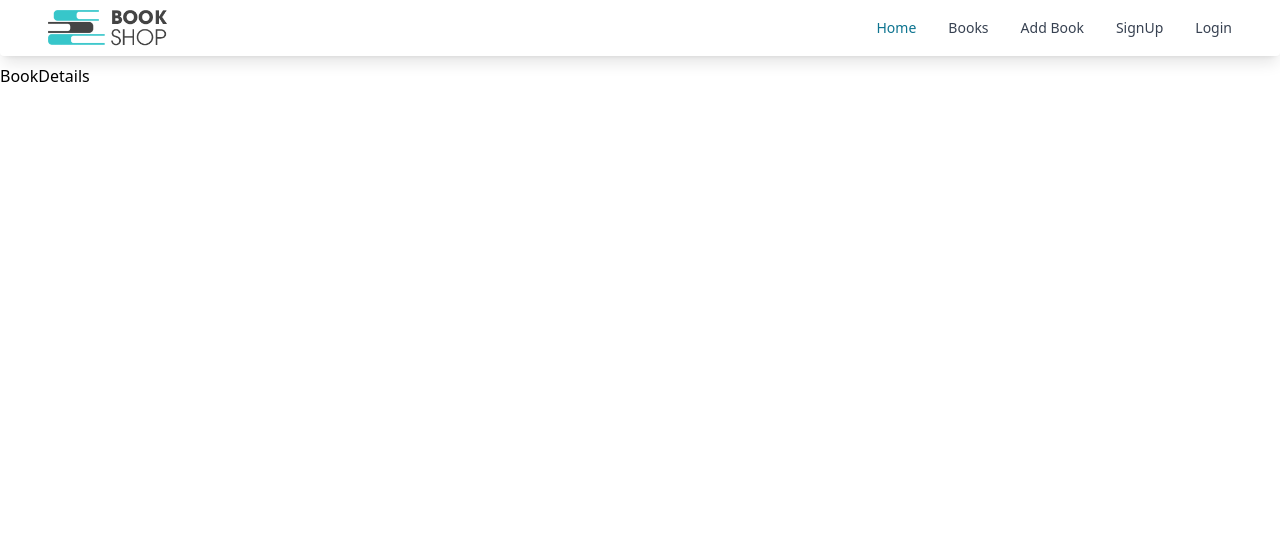
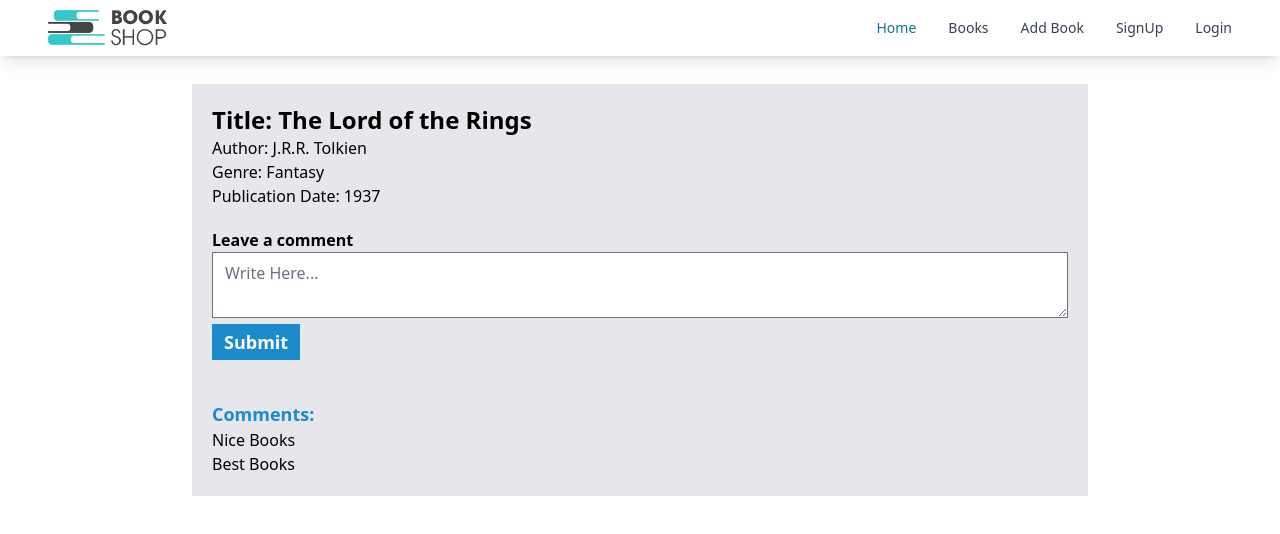
Before and after one commit to Abhamid3311/book-shop-redux, a React (Vite) app: page /book-details/1 in a window 1280 px wide. Shown: the top 534 px of the page. Built offline with nearby package versions, Linux system fonts and the light colour scheme.

Commit message:
Recent book,book details,add book page done

```diff
--- a/src/components/BookCard.tsx
+++ b/src/components/BookCard.tsx
@@ -1,12 +1,13 @@
-import { IBook } from '@/pages/AllBooks';
-import React from 'react'
+import { useNavigate } from "react-router-dom";
 
 export default function BookCard({ book }) {
+    const navigate = useNavigate();
 
     const { _id, title, author, publicationDate, genre } = book;
 
-    const handleBookDetails = (id) => {
-        console.log(id)
+    const handleBookDetails = (id: string) => {
+        console.log(id);
+        navigate(`/book-details/${id}`)
     };
 
     return (
@@ -23,11 +24,6 @@ export default function BookCard({ book }) {
 
             <button onClick={() => handleBookDetails(_id)} className='bg-primary text-white px-3 py-1 rounded-lg text-lg font-semibold hover:underline'>View Details</button>
 
-
-
-
-
-
         </div>
 
     )
--- /dev/null
+++ b/src/components/RecentBooks.tsx
@@ -0,0 +1,19 @@
+import { bookData } from '@/pages/AllBooks'
+import React from 'react'
+import BookCard from './BookCard'
+
+export default function RecentBooks() {
+    return (
+        <div className='bg-gray-200'>
+            <div className="max-w-7xl mx-auto px-5 lg:px-5 py-10 ">
+                <h1 className="text-2xl lg:text-4xl font-bold text-start mb-10">Our Recent Books</h1>
+                <div className="grid grid-cols-2 md:grid-cols-3 lg:grid-cols-4 gap-5">
+                    {
+                        bookData.map(book => <BookCard key={book._id} book={book} />).slice(0, 10)
+                    }
+                </div>
+
+            </div>
+        </div>
+    )
+}
--- a/src/pages/AddBook.tsx
+++ b/src/pages/AddBook.tsx
@@ -1,6 +1,38 @@
+import { Button } from "@/components/ui/button";
 
 export default function AddBook() {
     return (
-        <div>AddBook</div>
+        <div className='max-w-7xl mx-auto px-5 lg:px-0'>
+            <div className='max-w-4xl mx-auto bg-gray-200 p-5 m-5'>
+                <h1 className="text-center font-bold text-xl">ADD BOOK</h1>
+
+                <form action="">
+                    <div className="relative my-3 ">
+                        <input type="text" id="title" className="block px-2.5 pb-1.5 pt-3 w-full text-sm text-gray-900 bg-white rounded-lg border-1 border-gray-300 appearance-none   focus:outline-none focus:ring-0 focus:border-blue-600 peer" placeholder=" " />
+                        <label for="title" className="absolute text-sm text-gray-500  duration-300 transform -translate-y-3 scale-75 top-1 z-10 origin-[0] bg-white  px-2 peer-focus:px-2 peer-focus:text-blue-600 peer-focus:dark:text-blue-500 peer-placeholder-shown:scale-100 peer-placeholder-shown:-translate-y-1/2 peer-placeholder-shown:top-1/2 peer-focus:top-1 peer-focus:scale-75 peer-focus:-translate-y-3 left-1">Enter Title</label>
+                    </div>
+
+                    <div className="relative my-3">
+                        <input type="text" id="Author" className="block px-2.5 pb-1.5 pt-3 w-full text-sm text-gray-900 bg-white rounded-lg border-1 border-gray-300 appearance-none   focus:outline-none focus:ring-0 focus:border-blue-600 peer" placeholder=" " />
+                        <label for="Author" className="absolute text-sm text-gray-500  duration-300 transform -translate-y-3 scale-75 top-1 z-10 origin-[0] bg-white  px-2 peer-focus:px-2 peer-focus:text-blue-600 peer-focus:dark:text-blue-500 peer-placeholder-shown:scale-100 peer-placeholder-shown:-translate-y-1/2 peer-placeholder-shown:top-1/2 peer-focus:top-1 peer-focus:scale-75 peer-focus:-translate-y-3 left-1">Enter Author</label>
+                    </div>
+
+                    <div className="relative my-3">
+                        <input type="text" id="Genre" className="block px-2.5 pb-1.5 pt-3 w-full text-sm text-gray-900 bg-white rounded-lg border-1 border-gray-300 appearance-none   focus:outline-none focus:ring-0 focus:border-blue-600 peer" placeholder=" " />
+                        <label for="Genre" className="absolute text-sm text-gray-500  duration-300 transform -translate-y-3 scale-75 top-1 z-10 origin-[0] bg-white  px-2 peer-focus:px-2 peer-focus:text-blue-600 peer-focus:dark:text-blue-500 peer-placeholder-shown:scale-100 peer-placeholder-shown:-translate-y-1/2 peer-placeholder-shown:top-1/2 peer-focus:top-1 peer-focus:scale-75 peer-focus:-translate-y-3 left-1">Enter Genre...</label>
+                    </div>
+
+                    <div className="relative my-3">
+                        <input type="text" id="Date" className="block px-2.5 pb-1.5 pt-3 w-full text-sm text-gray-900 bg-white rounded-lg border-1 border-gray-300 appearance-none   focus:outline-none focus:ring-0 focus:border-blue-600 peer" placeholder=" " />
+                        <label for="Date" className="absolute text-sm text-gray-500  duration-300 transform -translate-y-3 scale-75 top-1 z-10 origin-[0] bg-white  px-2 peer-focus:px-2 peer-focus:text-blue-600 peer-focus:dark:text-blue-500 peer-placeholder-shown:scale-100 peer-placeholder-shown:-translate-y-1/2 peer-placeholder-shown:top-1/2 peer-focus:top-1 peer-focus:scale-75 peer-focus:-translate-y-3 left-1">Enter Publication Date...</label>
+                    </div>
+
+                    <div className="flex items-center justify-center">
+                        <button className='bg-primary text-white px-3 py-1 rounded-lg text-lg font-semibold '>ADD</button>
+                    </div>
+                </form>
+
+            </div>
+        </div>
     )
 }
--- a/src/pages/AllBooks.tsx
+++ b/src/pages/AllBooks.tsx
@@ -9,7 +9,7 @@ export interface IBook {
     reviews: string[]
 }
 
-const bookData: IBook[] = [
+export const bookData: IBook[] = [
     {
         _id: "1",
         title: "The Lord of the Rings",
@@ -149,4 +149,4 @@ export default function AllBooks() {
 
         </div>
     )
-};
+}
--- a/src/pages/BookDetails.tsx
+++ b/src/pages/BookDetails.tsx
@@ -1,6 +1,46 @@
+import { useParams } from 'react-router-dom';
+import { bookData } from './AllBooks';
 
-export default function BookDetails() {
+const BookDetails = () => {
+    const { id } = useParams();
+
+    const getBook = bookData?.find(book => book._id == id);
+
     return (
-        <div>BookDetails</div>
-    )
-}
+        <div className='max-w-7xl mx-auto px-5 lg:px-0'>
+            <div className='max-w-4xl mx-auto bg-gray-200 p-5 m-5'>
+                <h1 className='text-2xl font-bold'>Title: {getBook?.title}</h1>
+                <div>
+                    <p>Author: {getBook?.author}</p>
+                    <p>Genre: {getBook?.genre}</p>
+                    <p>Publication Date: {getBook?.publicationDate}</p>
+                </div>
+
+                <div className='mt-5'>
+
+                    <form>
+                        <h1 className='font-bold'>Leave a comment</h1>
+                        <div className="w-full" id="textarea">
+                            <textarea
+                                placeholder="Write Here..." required rows={2} className='w-full' />
+                        </div>
+                        <button className='bg-primary text-white px-3 py-1 rounded-lg text-lg font-semibold '>Submit</button>
+
+                    </form>
+
+
+                    {/* Comment show section */}
+                    <div className='mt-10'>
+                        <h3 className='text-lg font-bold text-primary' >Comments:</h3>
+                        {
+                            getBook?.reviews?.map(rev => <p>
+                                {rev}</p>)
+                        }
+                    </div>
+                </div>
+            </div>
+        </div>
+    );
+};
+
+export default BookDetails;
--- a/src/pages/Home.tsx
+++ b/src/pages/Home.tsx
@@ -1,12 +1,35 @@
 import Footer from "@/Layouts/Footer";
+import RecentBooks from "@/components/RecentBooks";
 
 export default function Home() {
     return (
         <div>
-            <div className="min-h-screen">
-                Home
+            <div className="">
+
+                <Banner />
             </div>
+            <RecentBooks />
             <Footer />
         </div>
     )
 }
+
+
+
+export function Banner() {
+    return (
+        <div className=" flex items-center justify-center min-h-screen max-w-7xl mx-auto bg-white">
+
+            <div className="flex flex-col items-center h-full gap-5">
+                <h1 className="text-3xl lg:text-5xl font-bold ">Lorem ipsum dolor sit amet, consectetur adipisicing.</h1>
+                <p className="text-center ">Lorem ipsum, dolor sit amet consectetur adipisicing elit. Magni tenetur quae dolorem alias, aliquid a perspiciatis esse mollitia dicta sequi. Saepe modi inventore ut! Quia ut aspernatur temporibus nostrum? Quo.</p>
+
+                <a href="#" className="flex items-center justify-center px-5 py-3 text-base font-medium text-center bg-primary text-white  rounded-md">Learn more </a>
+
+
+
+            </div>
+
+        </div>
+    )
+}
```
